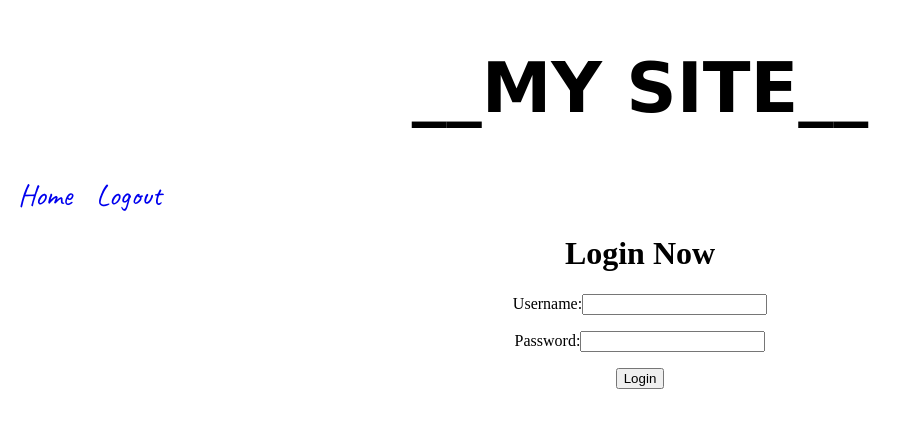
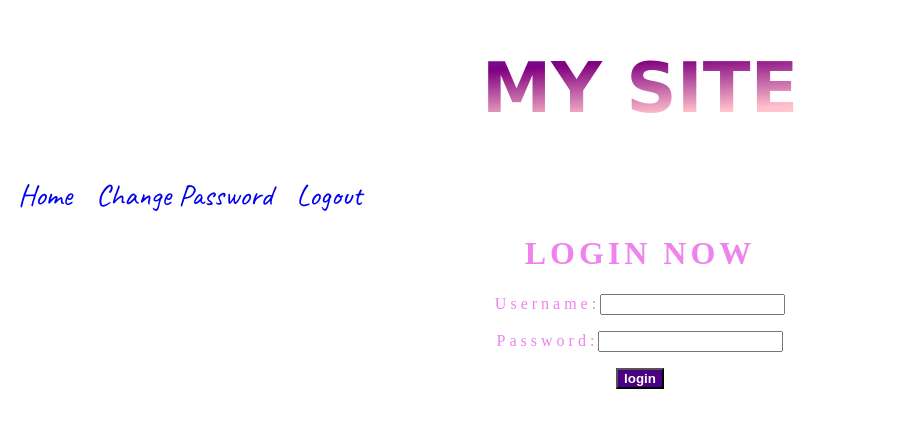
Before and after one commit to Jyothilakshmi5755/django, a Django app: page /login1/ in a window 1280 px wide. Shown: the top 428 px of the page, without its empty margins (0-912 px from the left). Run offline with Django 3.2, Linux system fonts and the light colour scheme; a user stored in the database is signed in; some web fonts are replaced.

Commit message:
Add files via upload

```diff
--- a/project7/app7/models.py
+++ b/project7/app7/models.py
@@ -1,3 +1,9 @@
 from django.db import models
 
 # Create your models here.
+class student(models.Model):
+    name=models.CharField(max_length=20)
+    age=models.IntegerField()
+class B(models.Model):
+    name=models.CharField(max_length=20)
+    age=models.IntegerField()
--- a/project7/static/css/style.css
+++ b/project7/static/css/style.css
@@ -4,6 +4,9 @@
     font-weight: 900;
     text-transform: uppercase;
     font-family: 'Darumadrop One', cursive;
+    background:linear-gradient(to bottom right,rgb(74, 74, 255), purple,pink,white);
+    -webkit-text-fill-color: transparent;
+    -webkit-background-clip: text;
 }
 .btn-group{
     text-align: justify;
@@ -22,15 +25,32 @@ a{
     font-size: 40px;
     text-align: center;
     text-transform: capitalize;
+    background:linear-gradient(rgb(74, 74, 255),violet,indigo,blue );
+    -webkit-text-fill-color: transparent;
+    -webkit-background-clip: text;
 }
 .b{
     text-align: center;
     text-transform: capitalize;
+    background:linear-gradient(to bottom right,violet,blue, indigo,pink );
+    -webkit-text-fill-color: transparent;
+    -webkit-background-clip: text;
 }
 .c{
     text-align: center;
-    text-transform: capitalize;
+    text-transform: uppercase;
+    color: violet;
+    letter-spacing: 4px;
 }
 .d{
     text-transform:capitalize ;
 }
+.e{
+    text-transform: uppercase;
+    color: violet;
+}
+.f{
+    background-color: indigo;
+    color: white;
+    font-weight: bolder;
+}
--- a/project7/templates/base.html
+++ b/project7/templates/base.html
@@ -18,10 +18,13 @@
     <link rel="stylesheet" href="{% static 'css/style.css' %}">
 </head>
 <body>
-   <h1 class="bg-info">__my site__</h1>
+   <h1 class="bg-info">my site</h1>
    <div class="btn-group btn-group-justified" id="y" style="background:white">
         <a href="{% url 'home' %}" class="btn btn-primary">home</a>
         {% if user.is_authenticated %}
+
+        <a href="{% url 'password_change' %}" class="btn btn-primary">change password</a>
+
         <a href="{% url 'logout' %}" class="btn btn-primary">logout</a>
         {% else %}
         <a href="{% url 'signup1' %}" class="btn btn-primary">signup</a>
--- a/project7/templates/login1.html
+++ b/project7/templates/login1.html
@@ -1,13 +1,13 @@
 {% extends "base.html" %}
 {% block body_block %}
 <div class="c">
-<h1>Login now</h1>
+<h1 class="e">login now</h1>
 <form method="post">
     {% csrf_token %}
 
         <p class="d">username:<input type="text" name="n"></p>
         <p class="d">password:<input type="text" name="p"></p>
-<input class="d" type="submit" value="login">
+<input class="f" type="submit" value="login">
 </form>
 </div>
 
--- /dev/null
+++ b/project7/templates/registration/password_change_done.html
@@ -0,0 +1,5 @@
+
+    {% extends "base.html" %}
+    {% block body_block %}
+    <h3>password changed succesfully</h3>
+    {% endblock %}
```
Also changed, not shown: project7/templates/add.html (added, +8 -0 lines), project7/templates/registration/password_change_form.html (added, +8 -0 lines), project7/templates/view.html (added, +15 -0 lines), project7/db.sqlite3.
